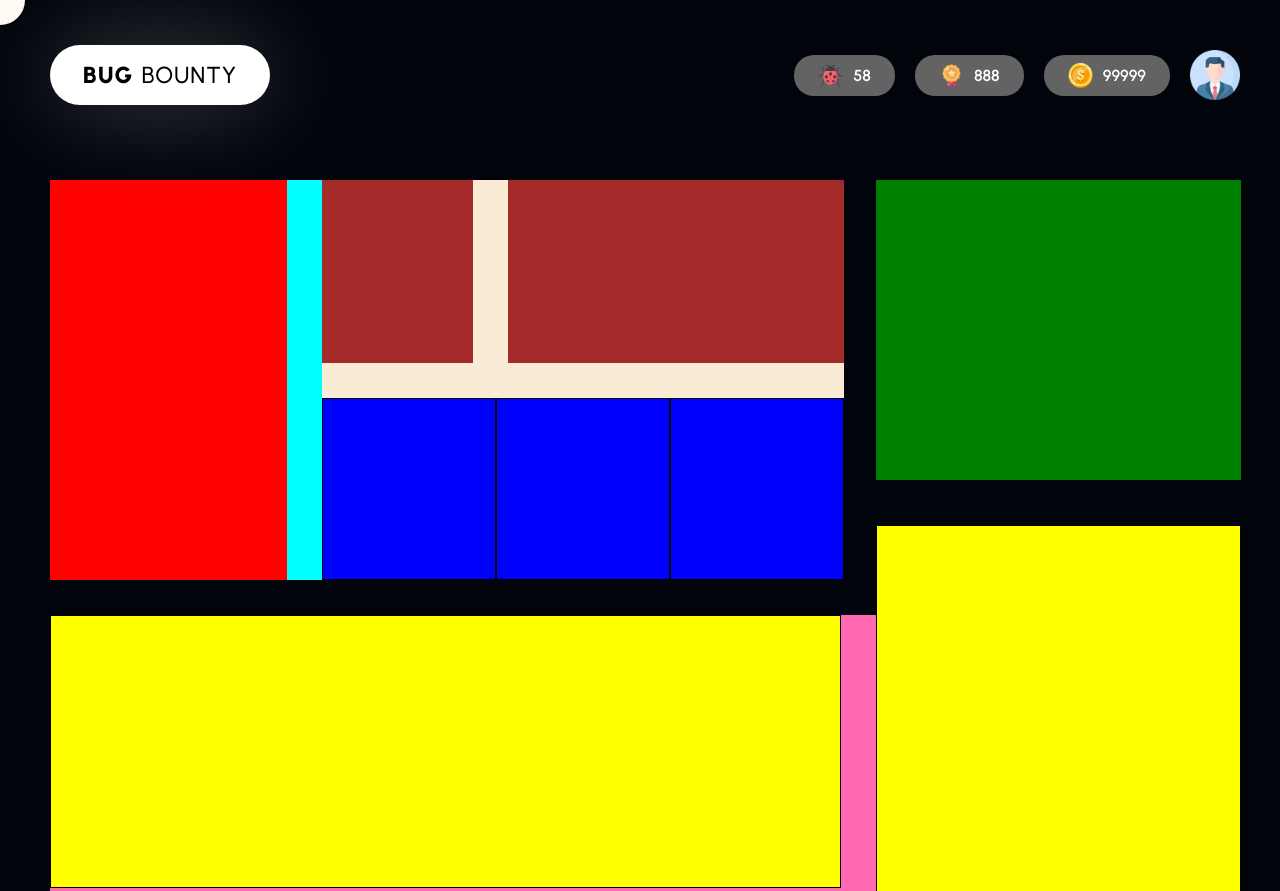
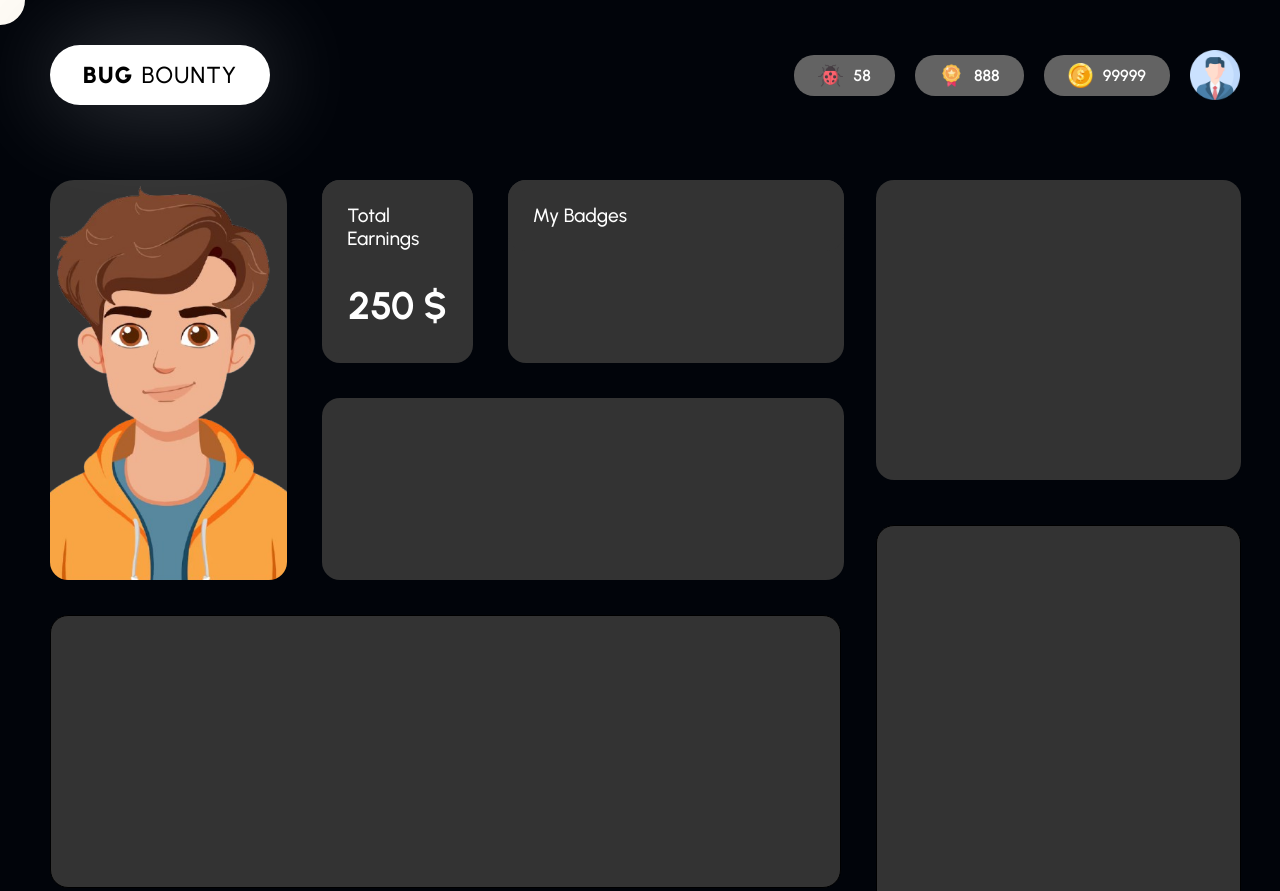
Before and after one commit to Arpitgarg07/Bug-Bounty, a plain HTML site: page profile.html in a window 1280 px wide. Shown: the top 891 px of the page. Drawn offline with Linux system fonts and the light colour scheme; a web font is replaced by a local one.

Commit message:
links updation and profile page updation

```diff
--- a/css/profile.css
+++ b/css/profile.css
@@ -17,7 +17,7 @@ body {
 }
 
 nav {
-    z-index: 9999;
+    z-index: 1;
     height: 60px;
     position: absolute;
     width: 100%; /* Ensures it spans the full width */
@@ -167,7 +167,7 @@ nav {
 
   .main1 {
     /* margin: 80px; */
-    background-color: aqua;
+    background-color: rgba(0, 255, 255, 0);
     height: 400px;
     width: 100%;
     display: grid;
@@ -176,23 +176,32 @@ nav {
   }
   .main2 {
     /* margin: 80px; */
-    background-color: green;
+    background-color: #333333;
     height: 300px;
+    border-radius: 18px;
     width: 100%;
     /* display: grid; */
     /* border: 1px solid black; */
   }
 
   .profile-img {
+    border-radius: 24px;
     height: 100%;
     width: 100%;
-    background-color: red;
+    background-color: #333333;
+  }
+
+   .profile-img img {
+    border-radius: 18px;
+    height: 100%;
+    width: 100%;
+    object-fit: cover;
   }
 
   .profile-info {
     height: 100%;
     width: 100%;
-    background-color: antiquewhite;
+    background-color: rgba(250, 235, 215, 0);
     display: grid;
     grid-template-rows: 1fr 1fr;
     grid-template-columns: 1fr 1fr 1fr;
@@ -201,8 +210,45 @@ nav {
   }
 
 .profile-info div {
-        background-color: brown;
+        background-color: #333333;
+        border-radius: 18px;
     }
+
+.earnings {
+    color: #fff;
+    background-color: #333333;
+    border-radius: 18px;
+    padding: 24px 25px;
+    display: flex;
+    flex-direction: column;
+    gap: 33px;
+    align-items: center;
+
+    h2 {
+        font-size: 2.4rem;
+        font-weight: 700;
+    }
+    h4 {
+        font-size: 1.2rem;
+        font-weight: 500;
+    }
+}
+
+.badges {
+    color: #fff;
+    background-color: #333333;
+    border-radius: 18px;
+    padding: 24px 25px;
+    display: flex;
+    flex-direction: column;
+    gap: 12px;
+    align-items: flex-start;
+
+    h4 {
+        font-size: 1.2rem;
+        font-weight: 500;
+    }
+}
 
 .profile-grid2 {
     grid-column-start: 2;
@@ -216,16 +262,22 @@ nav {
     }
 
 .profile-grid3 div {
-    background-color: blue;
-    border: 1px solid black;
+    background-color: rgba(181, 181, 181, 0);
+    border: 1px solid rgba(255, 255, 255, 0);
     height: 100%;
     width: 100%;
+    justify-content: center;
+    align-items: center;
 
-
+}
+.circular-graph {
+    justify-content: center;
+    align-items: center;
+    gap: 20px;
 }
 
 .profile-group {
-    background-color: hotpink;
+    background-color: rgba(255, 105, 180, 0);
     margin-left: 50px;
     margin-right: 50px;
     margin-top: 35px;
@@ -238,7 +290,8 @@ nav {
 }
 
 .profile-group div {
-    background-color: yellow;
+    border-radius: 18px;
+    background-color: #333333;
     border: 1px solid black;
     height: 100%;
     width: 100%;
@@ -272,11 +325,12 @@ nav {
     row-gap: 35px;
     margin-top: 35px;
     height: 642px;
-    background-color: indianred;
+    background-color: rgba(205, 92, 92, 0);
 }
 
 .profile-group2 div {
-    background-color: yellowgreen;
+    border-radius: 18px;
+    background-color: #333333;
     border: 1px solid black;
     height: 100%;
     width: 100%;
--- a/profile.html
+++ b/profile.html
@@ -14,12 +14,12 @@
 </head>
 <body>
 
-  <div class="fullpage">
-    <div id="cursor-border"></div>
+    <div class="fullpage">
+      <div id="cursor-border"></div>
 
 <div class="nav-div">
     <nav>
-        <div class="bar">
+        <div onclick="location.href='index.html'" class="bar">
             <div class="bar-elements">
                 <div class="mob-nav-ele">
                     <p class="nav-logo"><span>BUG</span> <span>BOUNTY</span></p>
@@ -51,24 +51,59 @@
 
         <div class="main1">
             <div class="profile-img">
-
+                <img src="images/avatar1.png" alt="avatar">
             </div>
             <div class="profile-info">
                 <div class="profile-grid1">
-
+                    <div class="earnings">
+                        <h4>Total Earnings</h4>
+                        <h2>250 $</h2>
+                    </div>
                 </div>
                 <div class="profile-grid2">
+                        <div class="badges">
+                        <h4>My Badges</h4>
+                        <!-- <div class="badge-icons">
+                            <img src="images/badge1.png" alt="badge1">
+                            <img src="images/badge2.png" alt="badge2">
+                            <img src="images/badge3.png" alt="badge3">
+                        </div> -->
+                    </div>
 
                 </div>
                 <div class="profile-grid3">
-                    <div>
-
+                    <div class="circular-graph">
+                        <!-- <svg width="80" height="80">
+                            <circle cx="40" cy="40" r="35" stroke="#e0e0e0" stroke-width="8" fill="none"/>
+                            <circle cx="40" cy="40" r="35" stroke="#4caf50" stroke-width="8" fill="none"
+                                stroke-dasharray="220"
+                                stroke-dashoffset="44"
+                                stroke-linecap="round"
+                                transform="rotate(-90 40 40)"/>
+                        </svg>
+                        <div class="graph-label">Beginner</div> -->
                     </div>
-                    <div>
-
+                    <div class="circular-graph">
+                        <!-- <svg width="80" height="80">
+                            <circle cx="40" cy="40" r="35" stroke="#e0e0e0" stroke-width="8" fill="none"/>
+                            <circle cx="40" cy="40" r="35" stroke="#2196f3" stroke-width="8" fill="none"
+                                stroke-dasharray="220"
+                                stroke-dashoffset="110"
+                                stroke-linecap="round"
+                                transform="rotate(-90 40 40)"/>
+                        </svg>
+                        <div class="graph-label">Bug Found</div> -->
                     </div>
-                    <div>
-
+                    <div class="circular-graph">
+                        <!-- <svg width="80" height="80">
+                            <circle cx="40" cy="40" r="35" stroke="#e0e0e0" stroke-width="8" fill="none"/>
+                            <circle cx="40" cy="40" r="35" stroke="#ff9800" stroke-width="8" fill="none"
+                                stroke-dasharray="220"
+                                stroke-dashoffset="66"
+                                stroke-linecap="round"
+                                transform="rotate(-90 40 40)"/>
+                        </svg>
+                        <div class="graph-label">Bug Resolved</div> -->
                     </div>
 
                 </div>
@@ -124,4 +159,5 @@
     <script src="js/global.js"></script>
 
 </body>
+<script src="js/script.js"></script>
 </html>
```
Also changed, not shown: discover.html (+2 -2 lines), index.html (+6 -6 lines), images/avatar.png (added), images/avatar1.png (added), js/script.js (line endings or trailing spaces).
